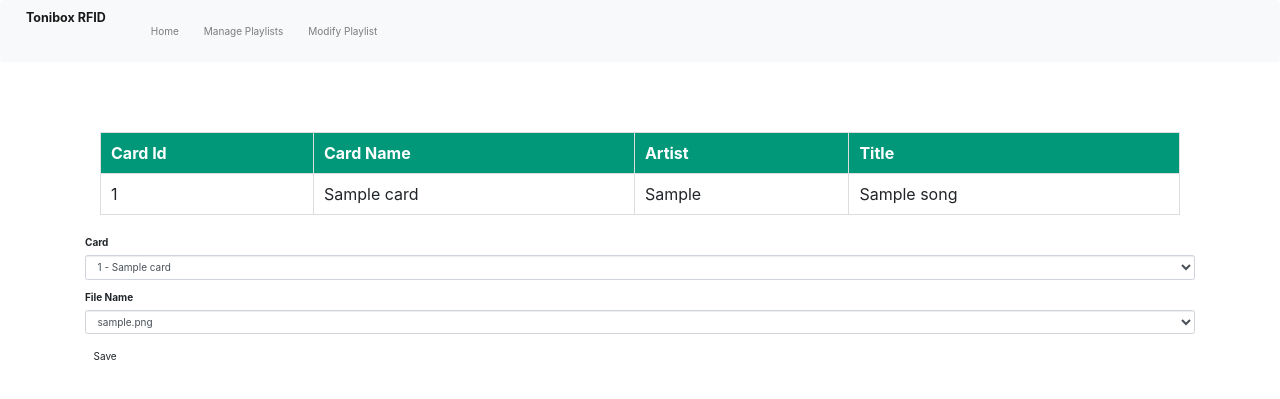
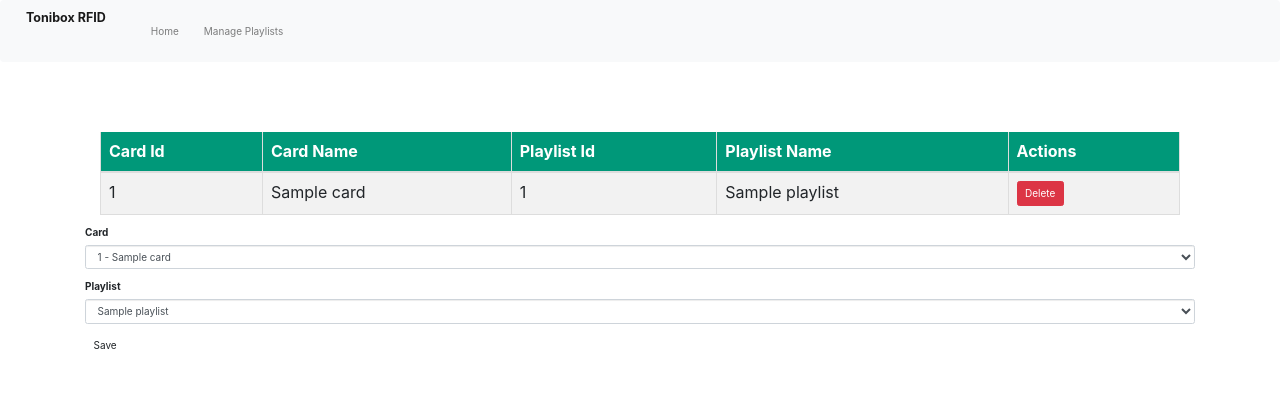
Before and after one commit to TheFerry10/tonitunes, a Flask app: page / in a window 1280 px wide. Shown: the top 399 px of the page. Run offline with Flask 3, Linux system fonts and the light colour scheme; tables that the repository leaves empty hold one stand-in row (values such as "Sample post"); some libraries are stand-ins or nearby versions.

Commit message:
edit playlist feature

```diff
--- a/src/cardsync/cardmanager/main/forms.py
+++ b/src/cardsync/cardmanager/main/forms.py
@@ -3,15 +3,14 @@ from wtforms import SelectField, StringField, SubmitField
 from wtforms.validators import DataRequired
 
 
-class FileMappingForm(FlaskForm):
-    card_identifier = SelectField("Card", choices=["001", "002", "003", "004"])
-    file_name = SelectField("File Name", choices=["A", "B", "C", "D"])
+class CardPlaylistMappingForm(FlaskForm):
+    card_select = SelectField("Card", choices=["001", "002", "003", "004"])
+    playlist_select = SelectField("Playlist", choices=["A", "B", "C", "D"])
     submit = SubmitField("Save")
 
 
 class PlaylistAddSongForm(FlaskForm):
-    playlist_identifier = SelectField("Playlist", choices=["A", "B"])
-    song_selection = SelectField("Song", choices=["01", "02"])
+    song_select = SelectField("Song", choices=["01", "02"])
     submit = SubmitField("Add")
 
 
--- a/src/cardsync/cardmanager/main/routes.py
+++ b/src/cardsync/cardmanager/main/routes.py
@@ -3,74 +3,53 @@ from flask import flash, redirect, render_template, url_for
 from ..db import db_session
 from ..models import Card, Playlist, Song
 from . import main
-from .forms import FileMappingForm, PlaylistAddSongForm, PlaylistForm
+from .forms import CardPlaylistMappingForm, PlaylistAddSongForm, PlaylistForm
 
 
-def get_cards():
-    return (
-        db_session.query(Card.uid, Card.name, Song.artist, Song.title)
-        .outerjoin(Song)
-        .all()
-    )
-
-
-def get_card_identifier_options() -> list:
+def get_card_choices() -> list:
     return [
         (card.uid, " - ".join([str(card.uid), card.name])) for card in Card.query.all()
     ]
 
 
-def get_filenames():
-    return [(audio_file.id, audio_file.filename) for audio_file in Song.query.all()]
+def get_playlist_choices() -> list:
+    return [(playlist.id, playlist.name) for playlist in Playlist.query.all()]
 
 
 @main.route("/", methods=["GET", "POST"])
 def index():
-    table_header = ("Card Id", "Card Name", "Artist", "Title")
-    table_data = get_cards()
-    form = FileMappingForm()
-    card_options = get_card_identifier_options()
-    form.card_identifier.choices = card_options
-    form.file_name.choices = get_filenames()
+    form = CardPlaylistMappingForm()
+    form.card_select.choices = get_card_choices()
+    form.playlist_select.choices = get_playlist_choices()
     if form.validate_on_submit():
-        card = Card.query.filter_by(uid=form.card_identifier.data).first()
-        card.song_id = form.file_name.data
+        card = Card.query.get(form.card_select.data)
+        card.playlist_id = form.playlist_select.data
         db_session.add(card)
         db_session.commit()
-        flash("File mapping successfully updated!")
+        flash("Card mapping successful!")
         return redirect(url_for(".index"))
-    return render_template(
-        "index.html",
-        form=form,
-        table_header=table_header,
-        table_data=table_data,
-    )
+    cards = Card.query.all()
+    return render_template("index.html", form=form, cards=cards)
 
 
-@main.route("/playlist/edit", methods=["GET", "POST"])
-def edit_playlist():
-    table_header = ("Playlist Name", "Artist", "Title", "Action")
-    playlists = Playlist.query.all()
+@main.route("/playlist/edit/<int:playlist_id>", methods=["GET", "POST"])
+def edit_playlist(playlist_id: int):
     form = PlaylistAddSongForm()
-    form.playlist_identifier.choices = [(p.id, p.name) for p in playlists]
-    form.song_selection.choices = [
+    form.song_select.choices = [
         (s.id, f"{s.artist} - {s.title}") for s in Song.query.all()
     ]
+    playlist = Playlist.query.get(playlist_id)
 
     if form.validate_on_submit():
-        playlist_id = form.playlist_identifier.data
-        song_id = form.song_selection.data
+        song_id = form.song_select.data
         song_to_add = Song.query.get(song_id)
-        playlist = Playlist.query.get(playlist_id)
         playlist.songs.append(song_to_add)
         db_session.add(playlist)
         db_session.commit()
         flash("Song added to playlist successfully!")
-        return redirect(url_for(".edit_playlist"))
+        return redirect(url_for(".edit_playlist", playlist_id=playlist_id))
 
-    return render_template(
-        "playlist-edit.html", form=form, table_header=table_header, playlists=playlists
-    )
+    return render_template("playlist-edit.html", form=form, playlist=playlist)
 
 
 @main.route("/playlist/manage", methods=["GET", "POST"])
@@ -110,4 +89,4 @@ def remove_song_from_playlist(playlist_id, song_id):
             flash("Song deleted successfully!")
     else:
         flash("Song not found!")
-    return redirect(url_for(".edit_playlist"))
+    return redirect(url_for(".edit_playlist", playlist_id=playlist_id))
--- a/src/cardsync/cardmanager/templates/base.html
+++ b/src/cardsync/cardmanager/templates/base.html
@@ -35,9 +35,6 @@
             <li class="nav-item">
                 <a class="nav-link" href="{{ url_for('main.manage_playlists') }}">Manage Playlists</a>
             </li>
-            <li class="nav-item">
-                <a class="nav-link" href="{{ url_for('main.edit_playlist') }}">Modify Playlist</a>
-            </li>
         </ul>
     </div>
 </nav>
--- a/src/cardsync/cardmanager/templates/index.html
+++ b/src/cardsync/cardmanager/templates/index.html
@@ -10,11 +10,51 @@
 
 
 <div class="container mt-5">
-    {{ render_table(table_header, table_data) }}
+<table class="table table-striped">
+    <thead>
+        <tr>
+            <th>Card Id</th>
+            <th>Card Name</th>
+            <th>Playlist Id</th>
+            <th>Playlist Name</th>
+            <th>Actions</th>
+        </tr>
+    </thead>
+    <tbody>
+        {% for card in cards %}
+        <tr>
+            <td>{{ card.uid }}</td>
+            <td>{{ card.name }}</td>
+            <td>{{ card.playlist.id }}</td>
+            <td>{{ card.playlist.name }}</td>
+            <td>
+                <button type="submit" onclick="deleteCard('{{ card.uid }}')" class="btn btn-danger">Delete</button>
+            </td>
+        </tr>
+        {% endfor %}
+    </tbody>
+
+</table>
 </div>
 
 <form action="/" method="post">
     {{ wtf.quick_form(form) }}
 </form>
 
+<script>
+    function deleteCard(uid) {
+        fetch(`/api/card/${uid}`, {
+            method: 'DELETE',
+            headers: {
+                'Content-Type': 'application/json',
+            }
+        })
+        .then(response => {
+            if (response.ok) {
+                window.location.reload();
+            }
+        });
+    }
+</script>
+
 {% endblock %}
```
Also changed, not shown: src/cardsync/cardmanager/api/playlist.py (+11 -0 lines), src/cardsync/cardmanager/templates/playlist-edit.html (+3 -9 lines), src/cardsync/cardmanager/templates/playlists-manage.html (+18 -3 lines).
